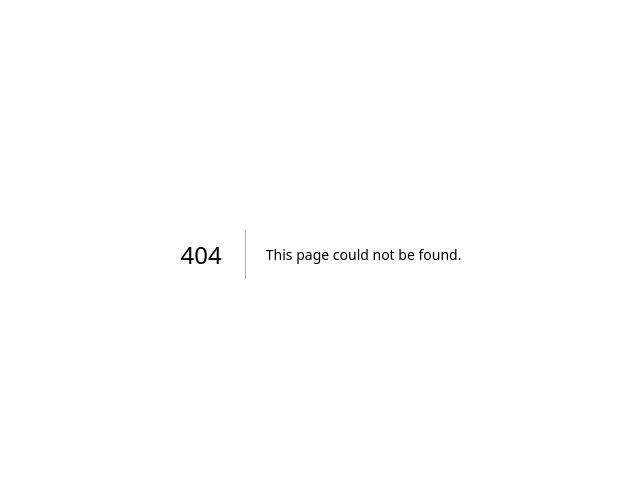
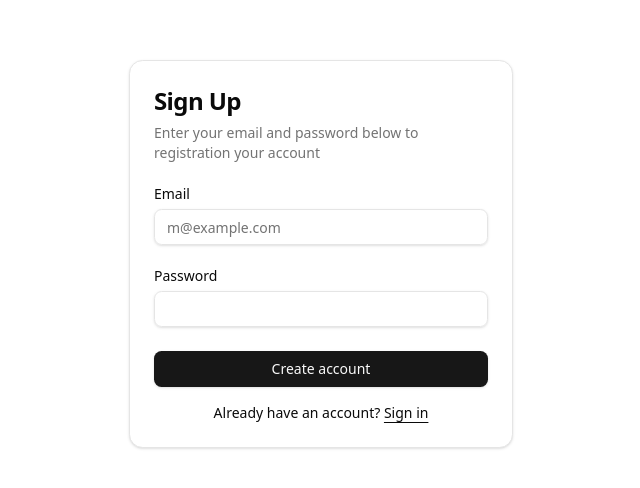
Before and after one commit to qrnx/qrnx-ui, a Next.js app: page /sign-up in a window 1280 px wide. Before the commit this address had no page. Shown: the part 146-634 px from the top of the page, without its empty margins (319-959 px from the left). Built offline with nearby package versions, Linux system fonts and the light colour scheme.

Commit message:
rename path folder, edit sign up discription

```diff
--- a/src/components/login-form.tsx
+++ b/src/components/login-form.tsx
@@ -19,7 +19,7 @@ export function LoginForm({
     <div className={cn("flex flex-col gap-6", className)} {...props}>
       <Card>
         <CardHeader>
-          <CardTitle className="text-2xl">Login</CardTitle>
+          <CardTitle className="text-2xl">Sign In</CardTitle>
           <CardDescription>
             Enter your email below to login to your account
           </CardDescription>
--- a/src/components/registration-form.tsx
+++ b/src/components/registration-form.tsx
@@ -19,9 +19,9 @@ export function RegistrationForm({
     <div className={cn("flex flex-col gap-6", className)} {...props}>
       <Card>
         <CardHeader>
-          <CardTitle className="text-2xl">SignUp</CardTitle>
+          <CardTitle className="text-2xl">Sign Up</CardTitle>
           <CardDescription>
-            Enter your email, create login and password, below to registration your account
+            Enter your email and password below to registration your account
           </CardDescription>
         </CardHeader>
         <CardContent>
@@ -37,10 +37,6 @@ export function RegistrationForm({
                 />
               </div>
               <div className="grid gap-2">
-                <Label htmlFor="login">Login</Label>
-                <Input id="loginInput" type="login" required />
-              </div>
-              <div className="grid gap-2">
                 <div className="flex items-center">
                   <Label htmlFor="password">Password</Label>
                 </div>
@@ -49,9 +45,9 @@ export function RegistrationForm({
               <Button type="submit" className="w-full">
                 Create account
               </Button>
-              <Button variant="outline" className="w-full">
+              {/* <Button variant="outline" className="w-full">
                 Login with Google
-              </Button>
+              </Button> */}
             </div>
             <div className="mt-4 text-center text-sm">
               Already have an account?{" "}
```
Also changed, not shown: src/app/sign-in/page.tsx (renamed from src/app/signin/page.tsx), src/app/sign-up/page.tsx (renamed from src/app/signup/page.tsx).
